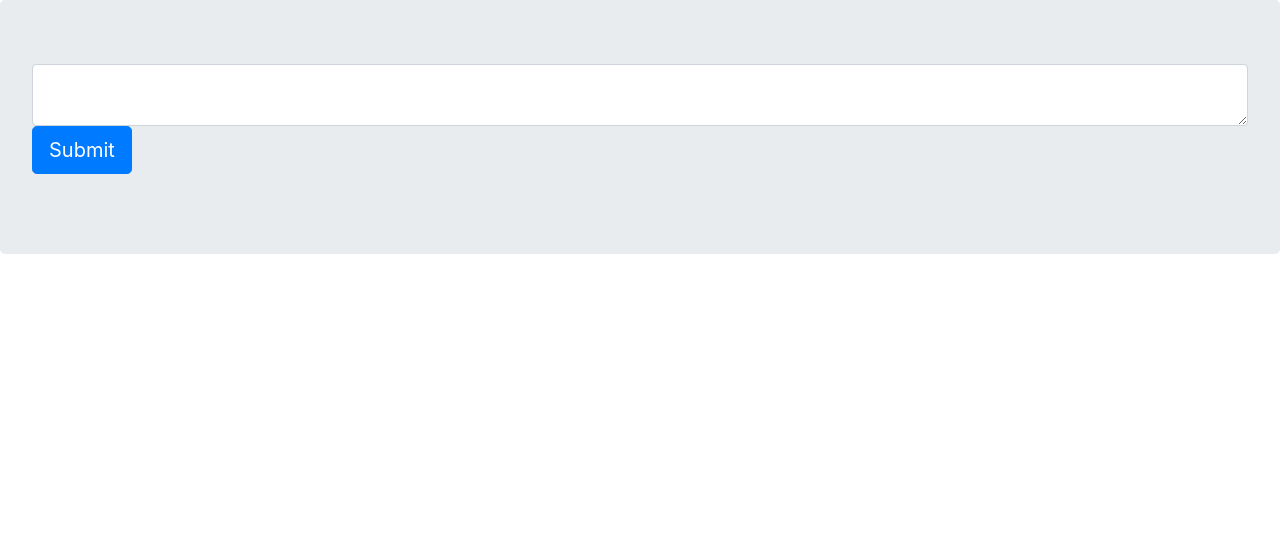
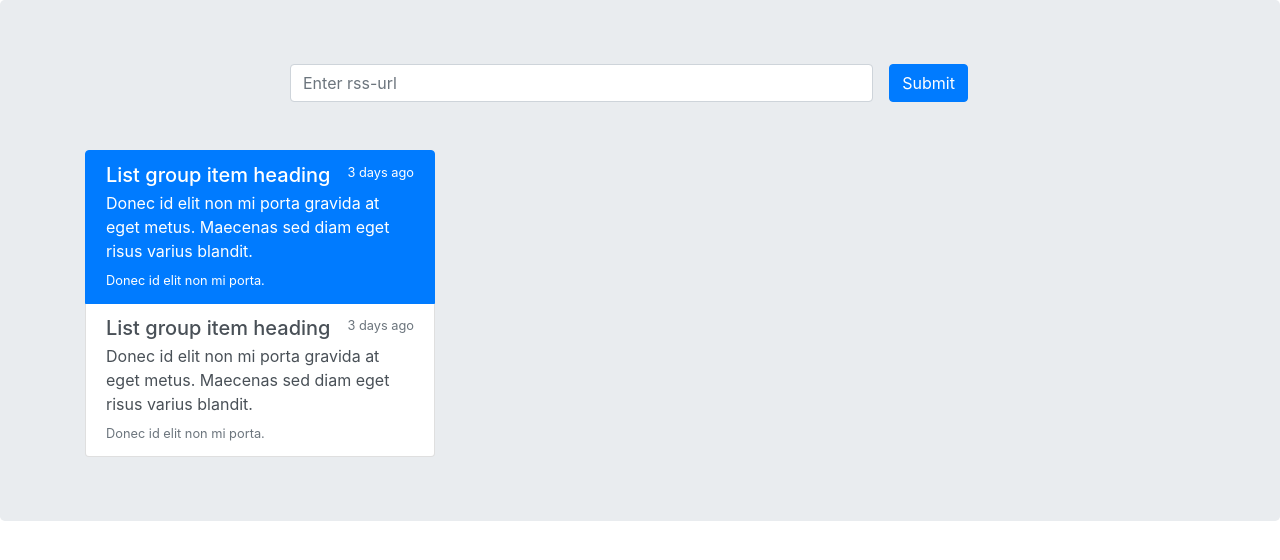
Before and after one commit to nikolaenkoOleg/frontend-project-lvl3, a website built with webpack: page src/index.html in a window 1280 px wide. Built offline with nearby package versions, Linux system fonts and the light colour scheme.

Commit message:
added basic html

```diff
--- a/src/index.html
+++ b/src/index.html
@@ -1,18 +1,59 @@
 <!DOCTYPE html>
 <html lang="ru">
+
 <head>
   <meta charset="UTF-8">
   <meta name="viewport" content="width=device-width, initial-scale=1.0">
-  <title>RSS generator</title>
+  <title>RSS agregator</title>
 </head>
+
 <body>
   <div class="jumbotron">
-    <div class="input-group">
-      <textarea class="form-control" aria-label="With textarea"></textarea>
+    <div class="container">
+      <div class="row">
+        <form class="form-inline m-auto col-8">
+          <div class="form-group col-12">
+            <input type="text" class="form-control col-10" id="input-url" placeholder="Enter rss-url">
+            <button type="submit" class="btn btn-primary ml-3">Submit</button>
+          </div>
+        </form>
+      </div>
+      <div class="row mt-5">
+        <div class="col-4 m-auto">
+          <div class="alert alert-danger error_block" role="alert" style="display: none;"></div>
+        </div>
+      </div>
     </div>
-    <p class="lead">
-      <a class="btn btn-primary btn-lg" href="#" role="button">Submit</a>
-    </p>
+    <div class="container">
+      <div class="row">
+        <div class="feeds-list col-4">
+          <div class="list-group">
+
+            <a href="#" class="list-group-item list-group-item-action active">
+              <div class="d-flex w-100 justify-content-between">
+                <h5 class="mb-1">List group item heading</h5>
+                <small>3 days ago</small>
+              </div>
+              <p class="mb-1">Donec id elit non mi porta gravida at eget metus. Maecenas sed diam eget risus varius
+                blandit.</p>
+              <small>Donec id elit non mi porta.</small>
+            </a>
+
+            <a href="#" class="list-group-item list-group-item-action">
+              <div class="d-flex w-100 justify-content-between">
+                <h5 class="mb-1">List group item heading</h5>
+                <small class="text-muted">3 days ago</small>
+              </div>
+              <p class="mb-1">Donec id elit non mi porta gravida at eget metus. Maecenas sed diam eget risus varius
+                blandit.</p>
+              <small class="text-muted">Donec id elit non mi porta.</small>
+            </a>
+
+          </div>
+        </div>
+      </div>
+    </div>
   </div>
 </body>
+
 </html>
```
